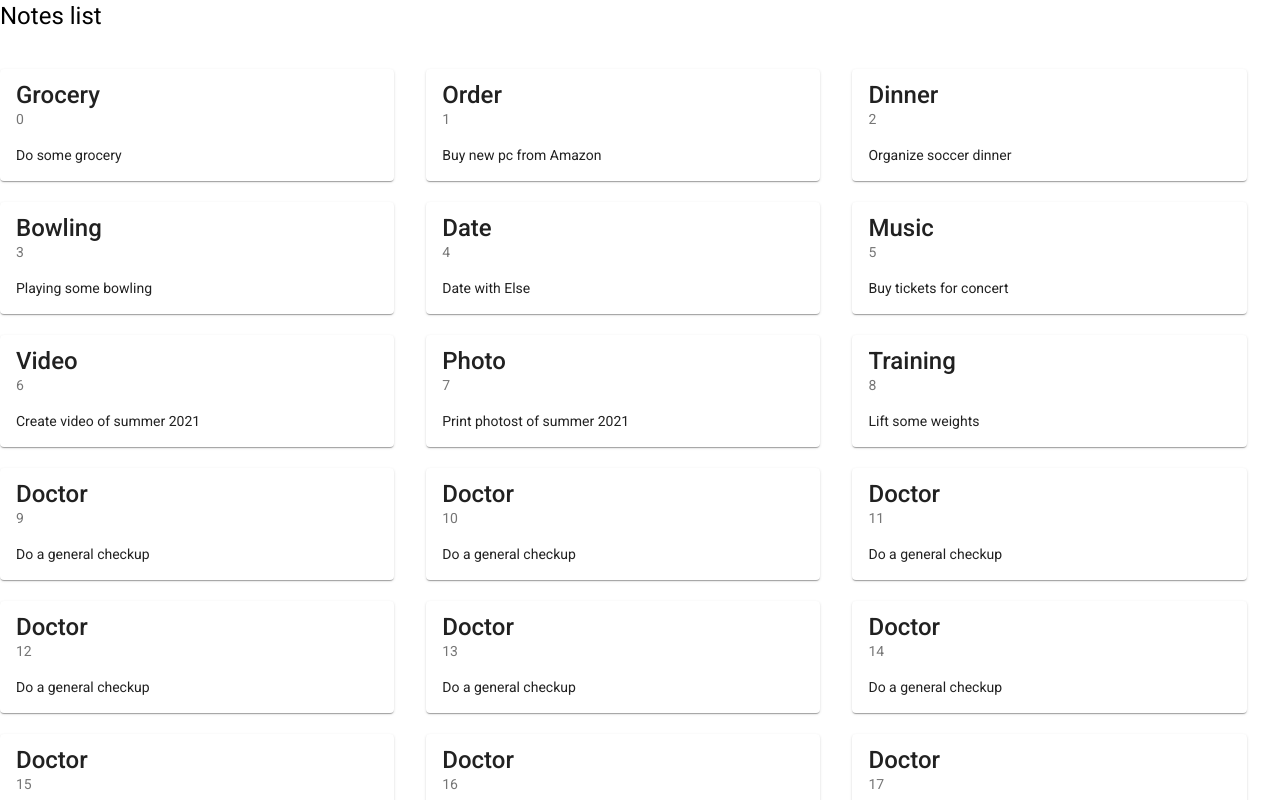
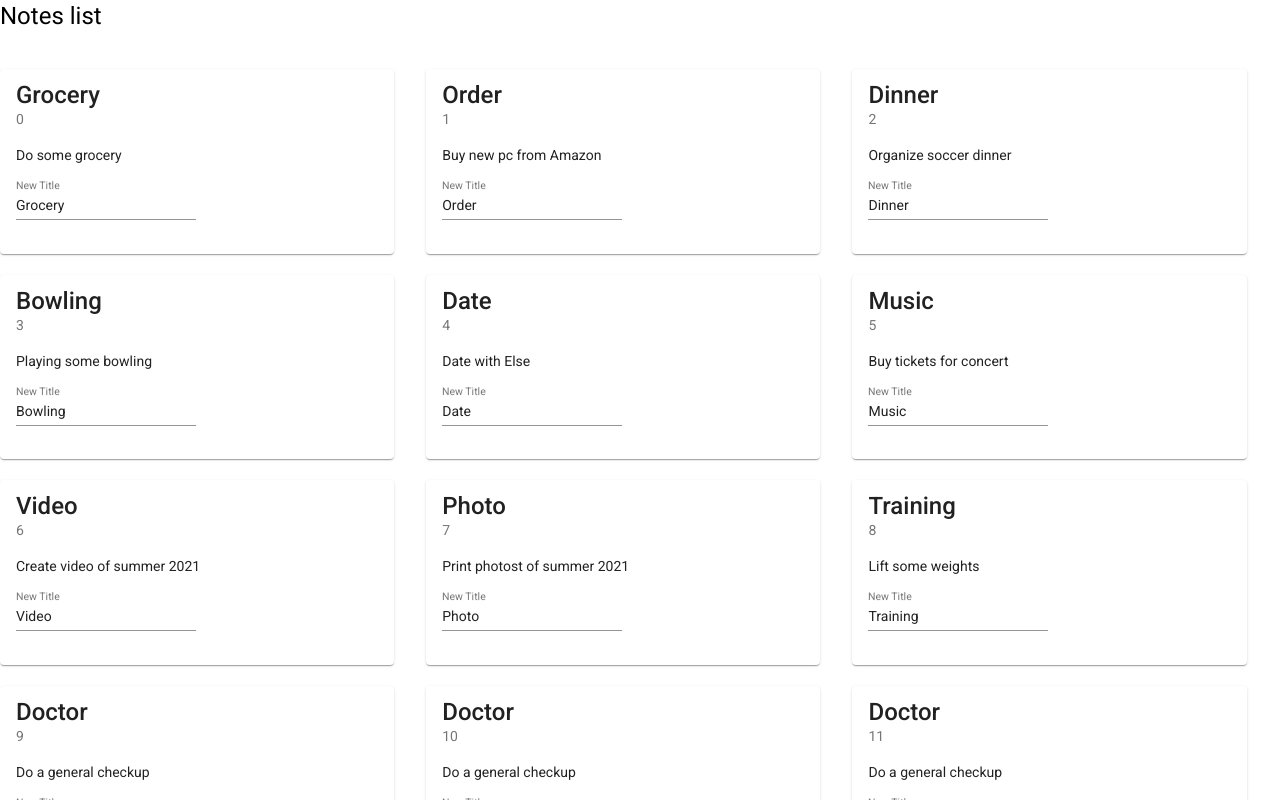
Before and after one commit to AndreaVDev/AngularNoteList, an Angular app in the folder NoteList/: page / in a window 1280 px wide. Shown: the top 800 px of the page. Built offline with nearby package versions, Linux system fonts and the light colour scheme.

Commit message:
Added working input for title

```diff
--- a/NoteList/src/app/app.module.ts
+++ b/NoteList/src/app/app.module.ts
@@ -7,7 +7,10 @@ import { NotesComponent } from './notes/notes.component';
 import { BrowserAnimationsModule } from '@angular/platform-browser/animations';
 import { MatListModule } from '@angular/material/list';
 import {MatCardModule} from '@angular/material/card';
+import {MatInputModule} from '@angular/material/input';
 import { FlexLayoutModule } from '@angular/flex-layout';
+import { FormsModule } from '@angular/forms';
+import {MatIconModule} from '@angular/material/icon';
 
 @NgModule({
   declarations: [
@@ -20,6 +23,9 @@ import { FlexLayoutModule } from '@angular/flex-layout';
     BrowserAnimationsModule,
 	MatListModule,
 	MatCardModule,
+	MatInputModule,
+	MatIconModule,
+	FormsModule,
 	FlexLayoutModule
   ],
   providers: [
--- a/NoteList/src/app/notes/notes.component.html
+++ b/NoteList/src/app/notes/notes.component.html
@@ -22,13 +22,17 @@ BASE HTML WITH SIMPLE CSS
 <div fxLayout="row wrap" fxLayoutGap="32px" fxLayoutAlign="flex-start">
 <ng-container *ngFor="let note of notes">
     <mat-card fxFlex="0 1 calc(33.3% - 32px)">
-			<mat-card-title-group>
-				<mat-card-title>{{note.title}}</mat-card-title>
+		<mat-card-title-group>
+			<mat-card-title>{{note.title}}</mat-card-title>
 				<mat-card-subtitle>{{note.id}}</mat-card-subtitle>
 			</mat-card-title-group>
 			<mat-card-content>
 				{{note.description}}
 			</mat-card-content>
-		</mat-card>
+			<mat-form-field class="edit-titleform">
+				<mat-label>New Title</mat-label>
+				<input matInput type="text" [(ngModel)]="note.title">
+			</mat-form-field>
+	</mat-card>
   </ng-container>
 </div>
```
